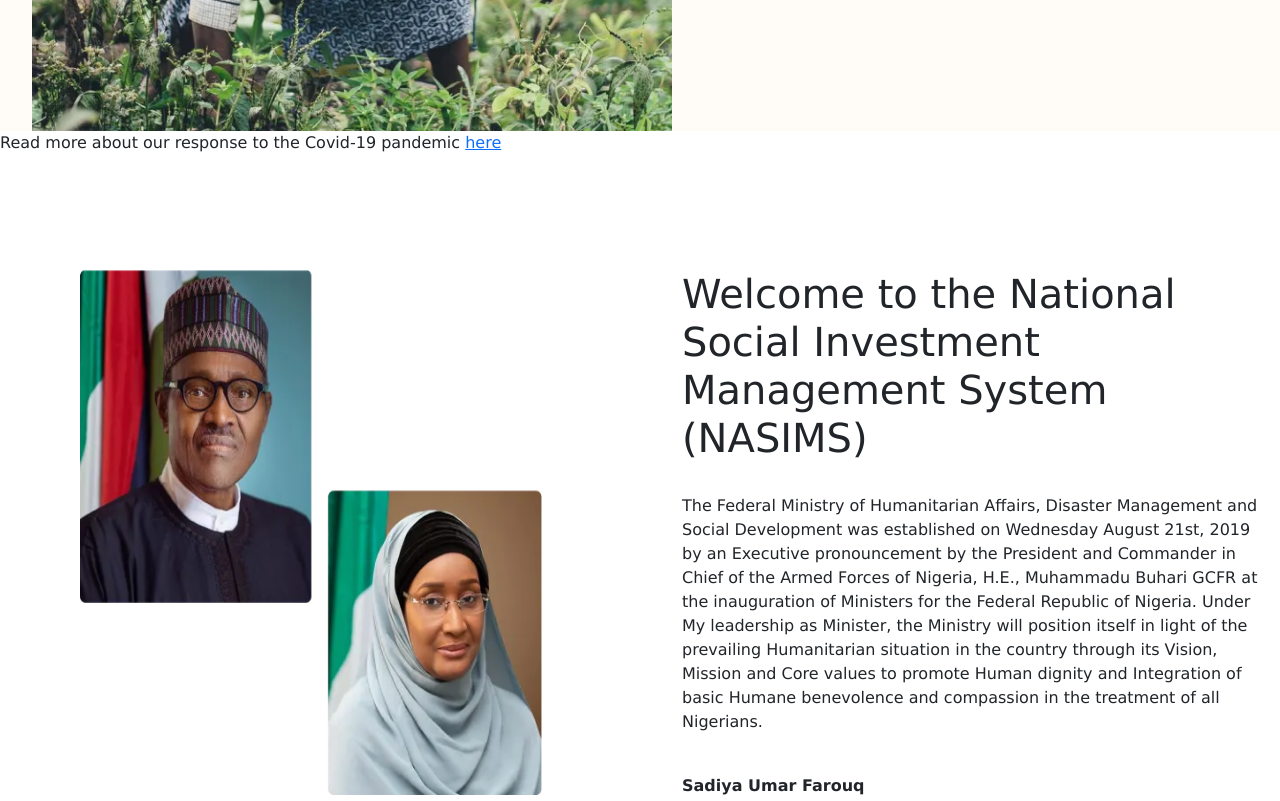
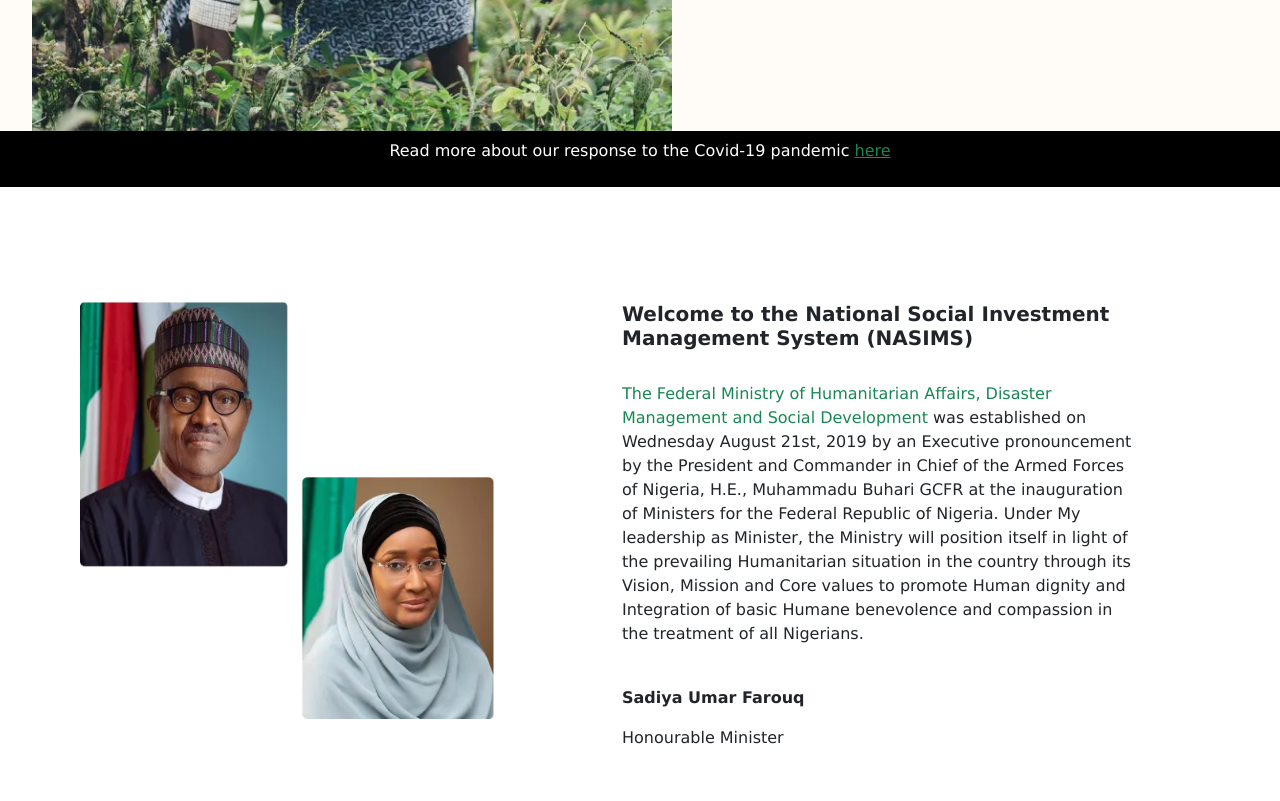
Before and after one commit to chirita11/nsaims-project, a plain HTML site: page index.html in a window 1280 px wide. Shown: the part 1220-2021 px from the top of the page. Drawn offline with nearby package versions, Linux system fonts and the light colour scheme.

Commit message:
nasims-project1

```diff
--- a/about.css
+++ b/about.css
@@ -2,7 +2,7 @@
   margin: 0;
   padding: 0;
   font-family: Verdana, Geneva, Tahoma, sans-serif;
-  font-size: 16px;
+  font-size: 14px;
   box-sizing: border-box;
 }
 
--- a/index.html
+++ b/index.html
@@ -143,11 +143,11 @@
 
             </div>
     </div>
-<div class="welcomebottom">
-  <p>Read more about our response to the Covid-19 pandemic <a class="inner" href="https://ncdc.gov.ng/" target="_blank">here</a></p>
+<div class="text-white bg-black text-center pt-2 pb-2">
+  <p>Read more about our response to the Covid-19 pandemic <a class="text-success" href="https://ncdc.gov.ng/" target="_blank">here</a></p>
 </div>
 
-<div class="sec-2">
+<div class="sec-2 container me-5">
 
 <div class="row">
     <div class="col-md-6">
@@ -156,9 +156,9 @@
 
       <div class="col-md-6">
           <div class="sec2-text">
-              <h1>Welcome to the National Social Investment Management System (NASIMS)</h1>
+              <h5> <strong> Welcome to the National Social Investment Management System (NASIMS)</strong></h5>
                   <br>
-                  <p>The Federal Ministry of Humanitarian Affairs, Disaster Management and Social Development was established on Wednesday August 21st, 2019 by an Executive pronouncement by the President and Commander in Chief of the Armed Forces of Nigeria, H.E., Muhammadu Buhari GCFR at the inauguration of Ministers for the Federal Republic of Nigeria. Under My leadership as Minister, the Ministry will position itself in light of the prevailing Humanitarian situation in the country through its Vision, Mission and Core values to promote Human dignity and Integration of basic Humane benevolence and compassion in the treatment of all Nigerians.</p>
+                  <p> <span class="text-success">The Federal Ministry of Humanitarian Affairs, Disaster Management and Social Development </span> was established on Wednesday August 21st, 2019 by an Executive pronouncement by the President and Commander in Chief of the Armed Forces of Nigeria, H.E., Muhammadu Buhari GCFR at the inauguration of Ministers for the Federal Republic of Nigeria. Under My leadership as Minister, the Ministry will position itself in light of the prevailing Humanitarian situation in the country through its Vision, Mission and Core values to promote Human dignity and Integration of basic Humane benevolence and compassion in the treatment of all Nigerians.</p>
                   <br>
                   <p><b>Sadiya Umar Farouq</b></p>
                   <p>Honourable Minister</p>
@@ -167,6 +167,10 @@
 </div>
 
 </div>
+<br>
+<br>
+<br>
+<br>
 
 <div class="sec-3">
 <div class="row">
@@ -175,11 +179,8 @@
                 <br>
                 <br>
                 <h4>Providing efficient, effective, and coordinated humanitarian response to Nigerians.</h4>
-                <br>
-                <br>
-                <br>
-                <br>
-                <p class="text-muted">The National Social Investment Program of Nigeria is a social welfare initiative created by the Federal government of Nigeria in 2015 under the direction of the National Social Investment Office. The Program was created to ensure a more equitable distribution of resources to vulnerable populations, including children, youth, and women. Under President Muhammadu Buhari the office has created four programs to address poverty and help increase economic development.</p>
+
+                <p class="text-muted mt-4">The National Social Investment Program of Nigeria is a social welfare initiative created by the Federal government of Nigeria in 2015 under the direction of the National Social Investment Office. The Program was created to ensure a more equitable distribution of resources to vulnerable populations, including children, youth, and women. Under President Muhammadu Buhari the office has created four programs to address poverty and help increase economic development.</p>
                 <br>
                 <button class="button2 btn btn-success text-white">Read More</button>
         </div>
```
Also changed, not shown: about.html (+4 -4 lines), login.html (+2 -2 lines).
